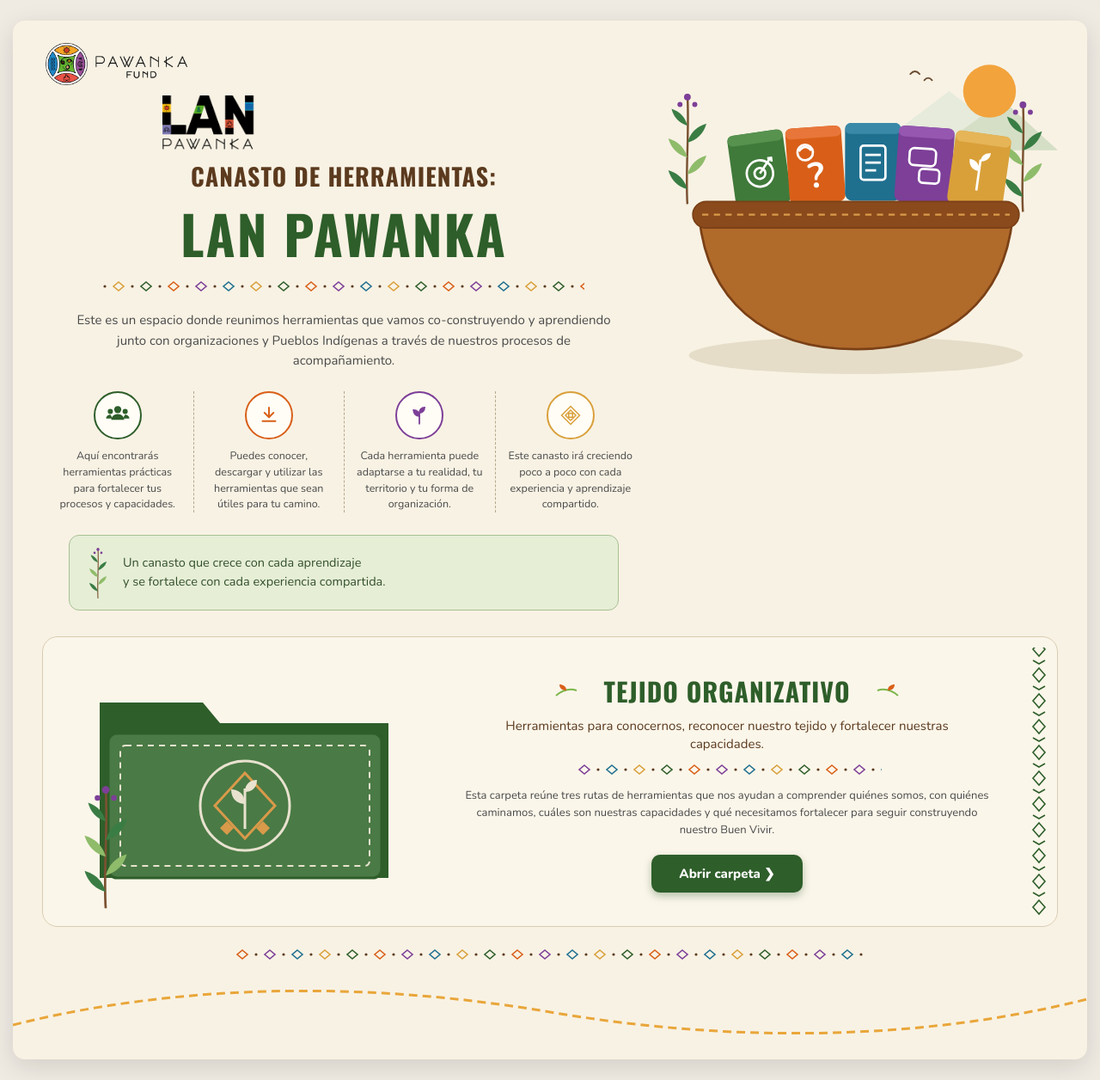
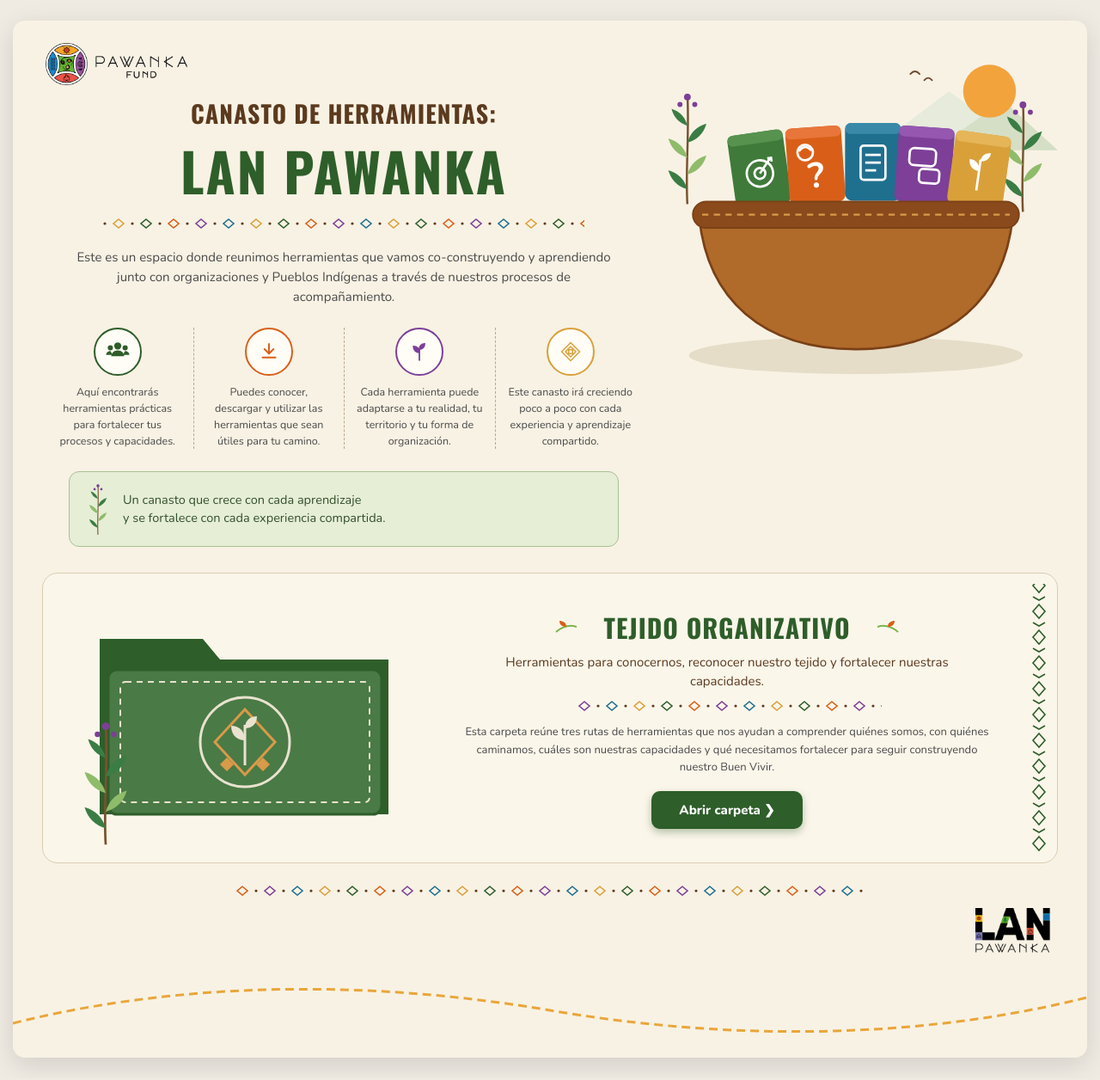
Before and after one commit to luisenciado2/herramientasLAN, a plain HTML site: page index.html in a window 1280 px wide. Shown: the whole page at 86% size. Drawn offline with nearby package versions, Linux system fonts and the light colour scheme.

Commit message:
Update index.html

```diff
--- a/index.html
+++ b/index.html
@@ -231,7 +231,8 @@
   .home{max-width:1250px;margin:0 auto;background:#f8f2e4;border-radius:14px;box-shadow:0 8px 30px rgba(0,0,0,.12);overflow:hidden;padding:26px 34px 0;position:relative}
   .home-top{display:grid;grid-template-columns:1fr 470px;gap:10px;align-items:start}
   .home-logo{width:165px;height:auto;display:block;margin:0 0 12px 4px}
-  .home-logo2{width:110px;height:auto;display:block;margin:0 0 10px 140px}
+  .home-bottom-logo{display:flex;justify-content:flex-end;padding:8px 6px 12px}
+  .home-bottom-logo img{width:90px;height:auto}
   .home-titles{text-align:center}
   .home-kicker{font-family:'Oswald';color:#5b3a1e;font-size:28px;letter-spacing:1px;margin:0}
   .home-title{font-family:'Oswald';color:#2e5e2a;font-size:62px;letter-spacing:2px;margin:0 0 8px;font-weight:700}
@@ -365,7 +366,6 @@
     <div class="home-top">
       <div class="home-left">
         <img src="logopawanka.png" alt="Pawanka Fund" class="home-logo">
-        <img src="logolan.png" alt="LAN Pawanka" class="home-logo2">
         <div class="home-titles"><h2 class="home-kicker">CANASTO DE HERRAMIENTAS:</h2><h1 class="home-title">LAN PAWANKA</h1><div class="home-div dband"></div></div>
         <p class="home-intro">Este es un espacio donde reunimos herramientas que vamos co-construyendo y aprendiendo junto con organizaciones y Pueblos Indígenas a través de nuestros procesos de acompañamiento.</p>
         <div class="home-feats">
@@ -403,6 +403,7 @@
       <div class="side-pattern"></div>
     </section>
     <div class="home-diamonds dband"></div>
+    <div class="home-bottom-logo"><img src="logolan.png" alt="LAN Pawanka"></div>
     <svg class="home-wave" viewBox="0 0 1250 110" preserveAspectRatio="none"><use href="#wave"/></svg>
   </div>
 </div>
```
